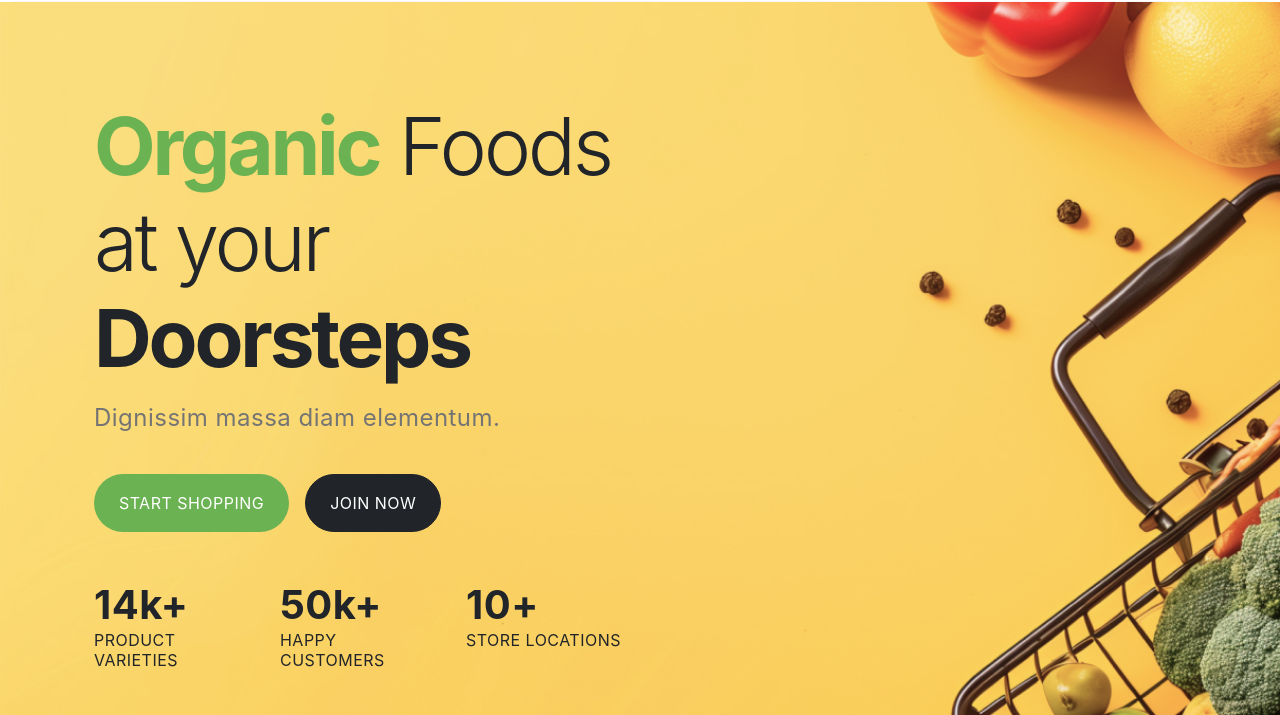
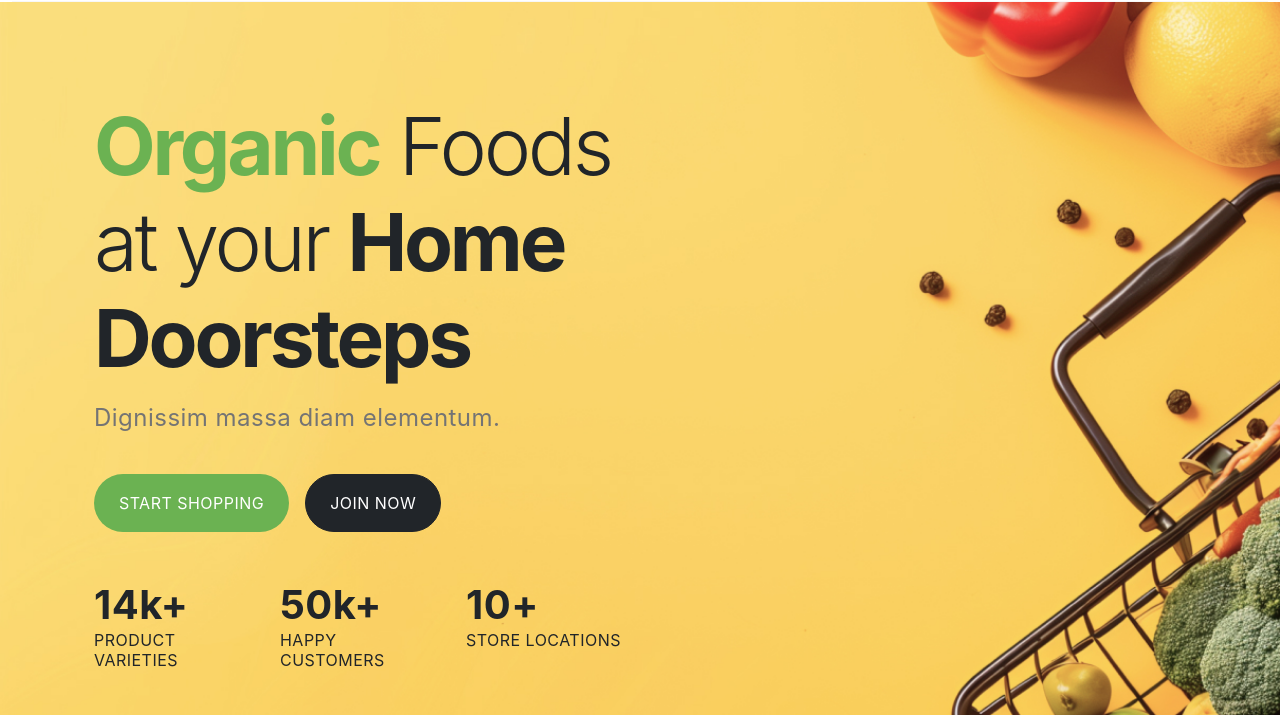
Before and after one commit to poorna-AIT/Food, a plain HTML site: page index.html in a window 1280 px wide. Shown: the part 83-798 px from the top of the page. Drawn offline with nearby package versions, Linux system fonts and the light colour scheme.

Commit message:
Home add

```diff
--- a/index.html
+++ b/index.html
@@ -348,7 +348,7 @@
       <div class="container-lg">
         <div class="row">
           <div class="col-lg-6 pt-5 mt-5">
-            <h2 class="display-1 ls-1"><span class="fw-bold text-primary">Organic</span> Foods at your <span class="fw-bold">Doorsteps</span></h2>
+            <h2 class="display-1 ls-1"><span class="fw-bold text-primary">Organic</span> Foods at your <span class="fw-bold">Home Doorsteps</span></h2>
             <p class="fs-4">Dignissim massa diam elementum.</p>
             <div class="d-flex gap-3">
               <a href="#" class="btn btn-primary text-uppercase fs-6 rounded-pill px-4 py-3 mt-3">Start Shopping</a>
```
